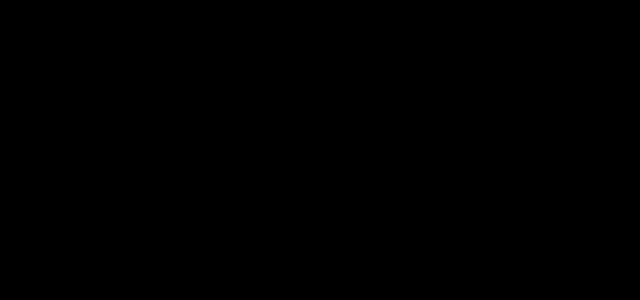
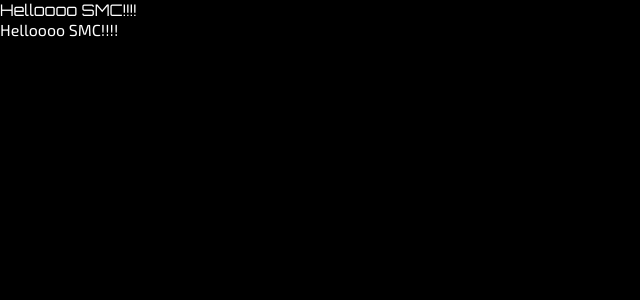
Before and after one commit to thecodinganvil/SMC_website_2025, a Next.js app: page / in a window 1280 px wide. Shown: the top 300 px of the page, without its empty margins (0-640 px from the left). Built offline with nearby package versions, Linux system fonts and the light colour scheme.

Commit message:
feat : Preloading page added

```diff
--- a/src/app/globals.css
+++ b/src/app/globals.css
@@ -1,12 +1,27 @@
+@import url('https://fonts.googleapis.com/css2?family=Exo+2:wght@400;500;600;700&family=Orbitron:wght@400;500;600;700&display=swap');
+
 body {
-    display: flex;
-    justify-content: center;
-    align-items: center;
-    height: 100vh;
   margin: 0;
   background-color: #000000;
-    overflow: hidden;
-    font-family: 'Poppins', sans-serif;
+  color: #ffffff;
+  font-family: var(--font-exo2), sans-serif;
+}
+link,
+h1,
+h2,
+h3,
+h4,
+h5,
+h6 {
+  font-family: "Orbitron", sans-serif;
+}
+
+
+.orbitron {
+  font-family: "Orbitron", sans-serif;
+}
+.exo2 {
+  font-family: "Exo2", sans-serif;
 }
 
 .pre-landing {
@@ -29,7 +44,7 @@ body {
   text-transform: uppercase;
   letter-spacing: 8px;
   text-shadow: 0 8px 20px rgba(0, 0, 0, 0.1);
-    font-family: 'Orbitron', sans-serif;
+  font-family: "Orbitron", sans-serif;
 }
 
 .text-wrapper {
@@ -48,7 +63,7 @@ body {
   left: 0;
   height: 100%;
   width: 100%;
-    background: #000000 url('/loadingpagelogo.png') center/contain no-repeat;
+  background: #000000 url("/loadingpagelogo.png") center/contain no-repeat;
 }
 
 .main-content {
@@ -61,7 +76,7 @@ body {
   justify-content: center;
   align-items: center;
   color: #333333;
-    font-family: 'Orbitron', sans-serif;
+  font-family: "Orbitron", sans-serif;
 }
 
 .main-content h1 {
--- a/src/app/layout.tsx
+++ b/src/app/layout.tsx
@@ -1,10 +1,23 @@
 import type { Metadata } from "next";
 import "./globals.css";
+import { Exo_2, Orbitron } from "next/font/google";
 
 export const metadata: Metadata = {
   title: "IEEE SMC MJCET",
   description: "Made with love by Web Dev team : IEEE SMC MJCET",
 };
+
+const exo2 = Exo_2({
+  subsets: ["latin"],
+  display: "swap",
+  variable: "--font-exo2",
+});
+
+const orbitron = Orbitron({
+  subsets: ["latin"],
+  display: "swap",
+  variable: "--font-orbitron",
+});
 
 export default function RootLayout({
   children,
@@ -13,10 +26,7 @@ export default function RootLayout({
 }>) {
   return (
     <html lang="en">
-      <body>
-
-        {children}
-      </body>
+      <body className={`${exo2.variable} ${orbitron.variable}`} >{children}</body>
     </html>
   );
 }
--- a/src/app/page.tsx
+++ b/src/app/page.tsx
@@ -1,13 +1,15 @@
-import React from 'react'
-import Preloader from '../components/preloader/preloader'
+import React from "react";
+import Preloader from "../components/preloader/preloader";
+import "./globals.css";
 
 const page = () => {
   return (
     <>
-    <Preloader/>
-    <div>Helloooo SMC!!!!</div>
+      <Preloader />
+      <div className="orbitron">Helloooo SMC!!!!</div>
+      <div>Helloooo SMC!!!!</div>
     </>
-  )
-}
+  );
+};
 
-export default page
+export default page;
--- a/src/components/preloader/preloader.tsx
+++ b/src/components/preloader/preloader.tsx
@@ -13,12 +13,11 @@ const Preloader = () => {
   useEffect(() => {
     const tl = gsap.timeline({
       onComplete: () => {
-        // Optionally, hide the preloader after the animation
         if (containerRef.current) {
           gsap.to(containerRef.current, {
             duration: 0.5,
             opacity: 0,
-            display: "none", // or 'visibility: hidden'
+            display: "none", // or 'visibility: hidden' or 'display: none' or 'opacity: 0'
           });
         }
       },
@@ -57,7 +56,7 @@ const Preloader = () => {
   }, []);
 
   return (
-    <div className="pre-landing" ref={containerRef}>
+    <div className="pre-landing orbitron bold" ref={containerRef}>
       <div className="container">
         <div className="text-wrapper">
           <div className="text" ref={text1Ref}>
```
Lines whose indentation alone changed are shown as unchanged.
